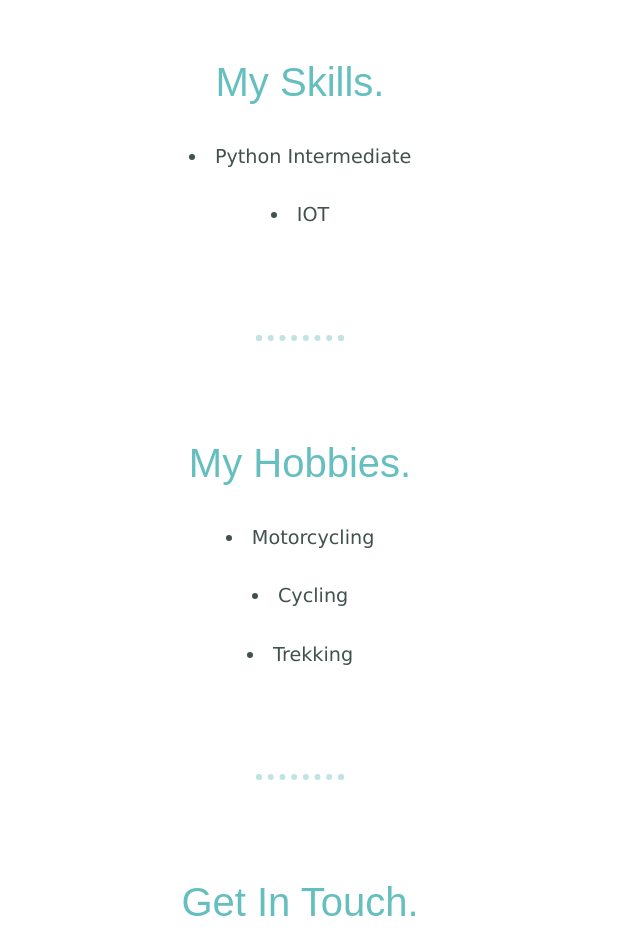
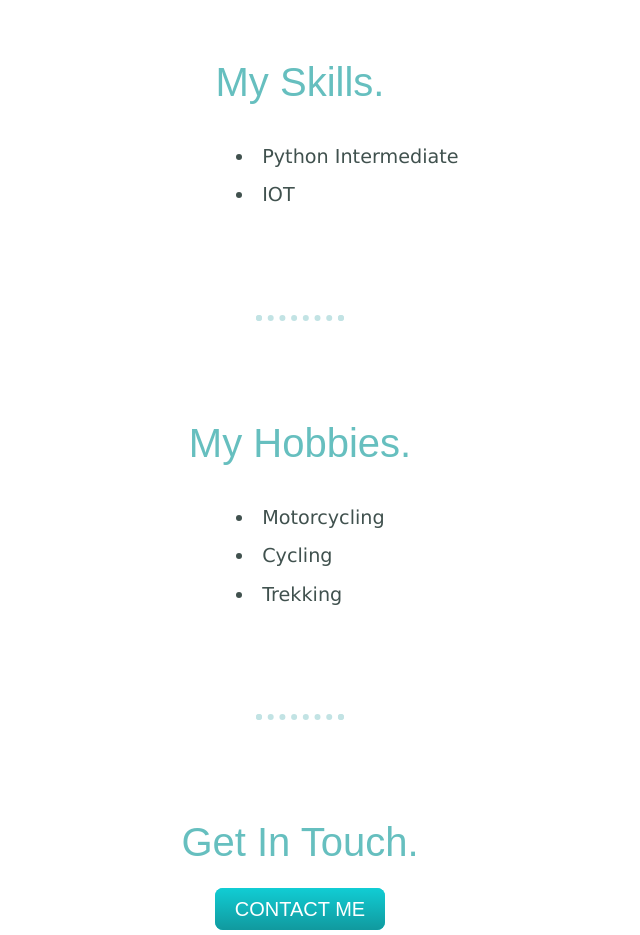
Before and after one commit to mihirsar/HTML_Files, a plain HTML site: page index.html in a window 1280 px wide. Shown: the part 1480-2415 px from the top of the page, without its empty margins (340-980 px from the left). Drawn offline with Linux system fonts and the light colour scheme; files that its build step writes are made by us from their sources.

Commit message:
Updated li tag

```diff
--- a/styles.css
+++ b/styles.css
@@ -79,8 +79,8 @@ li {
     font-size: larger;
     line-height: 2;
     font-family:Verdana, Geneva, Tahoma, sans-serif;
-    text-align: center;
-    margin: 20px;
+    text-align: justify;
+    margin-left: 45%;
 }
 
 .intro {
```
